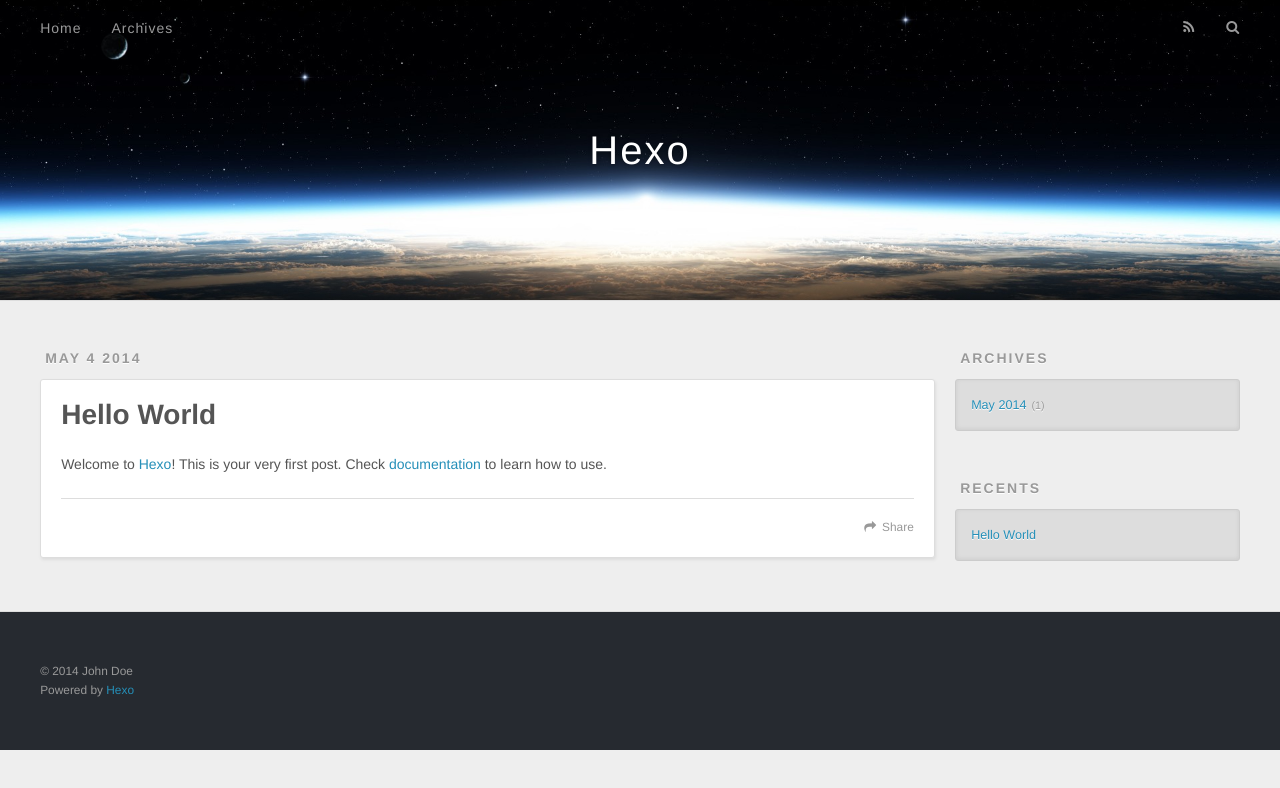
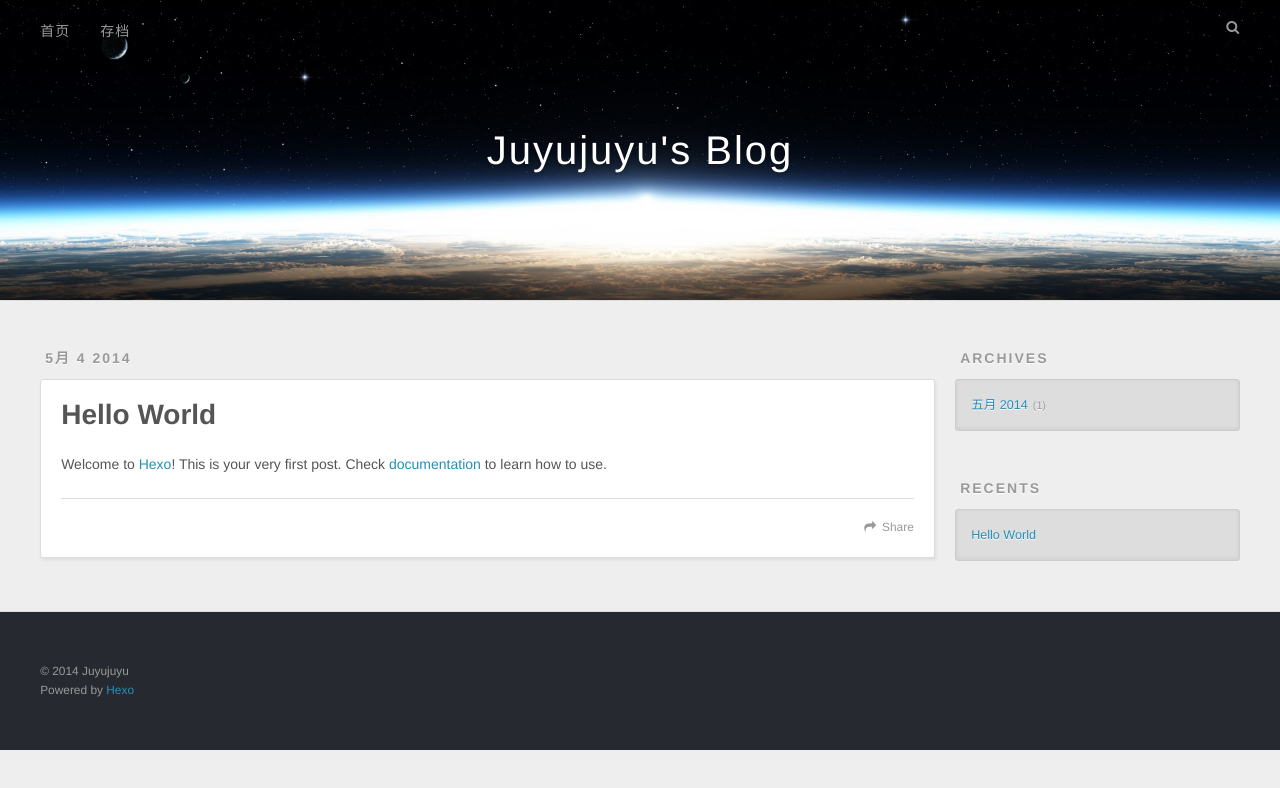
Before and after one commit to juyujuyu/juyujuyu.github.io, a plain HTML site: page index.html in a window 1280 px wide. Drawn offline with nearby package versions, Linux system fonts and the light colour scheme.

Commit message:
Site updated: 2014-05-04 11:31:30

```diff
--- a/index.html
+++ b/index.html
@@ -3,17 +3,15 @@
 <head>
   <meta charset="utf-8">
 
-  <title>Hexo</title>
+  <title>Juyujuyu&#39;s Blog</title>
   <meta name="viewport" content="width=device-width, initial-scale=1, maximum-scale=1">
   <meta content="website" property="og:type">
-<meta content="Hexo" property="og:title">
+<meta content="Juyujuyu's Blog" property="og:title">
 <meta content="http://yoursite.com/" property="og:url">
 <meta property="og:image">
-<meta content="Hexo" property="og:site_name">
+<meta content="Juyujuyu's Blog" property="og:site_name">
 <meta property="og:description">
 <meta content="summary" name="twitter:card">
-
-    <link rel="alternative" href="/atom.xml" title="Hexo" type="application/atom+xml">
 
 
     <link rel="icon" href="/favicon.png">
@@ -31,7 +29,7 @@
   <div id="header-outer" class="outer">
     <div id="header-title" class="inner">
       <h1 id="logo-wrap">
-        <a href="/" id="logo">Hexo</a>
+        <a href="/" id="logo">Juyujuyu&#39;s Blog</a>
       </h1>
 
     </div>
@@ -39,14 +37,12 @@
       <nav id="main-nav">
         <a id="main-nav-toggle" class="nav-icon"></a>
 
-          <a class="main-nav-link" href="/">Home</a>
+          <a class="main-nav-link" href="/">首页</a>
 
-          <a class="main-nav-link" href="/archives">Archives</a>
+          <a class="main-nav-link" href="/archives">存档</a>
 
       </nav>
       <nav id="sub-nav">
-
-          <a id="nav-rss-link" class="nav-icon" href="/atom.xml" title="RSS Feed"></a>
 
         <a id="nav-search-btn" class="nav-icon" title="Search"></a>
       </nav>
@@ -62,7 +58,7 @@
     <article id="post-hello-world" class="article article-type-post" itemscope itemprop="blogPost">
   <div class="article-meta">
     <a href="/2014/05/04/hello-world/" class="article-date">
-  <time datetime="2014-05-04T02:11:37.000Z" itemprop="datePublished">May 4 2014</time>
+  <time datetime="2014-05-04T02:11:37.000Z" itemprop="datePublished">5月 4 2014</time>
 </a>
 
   </div>
@@ -86,7 +82,7 @@
 
     </div>
     <footer class="article-footer">
-      <a data-url="http://yoursite.com/2014/05/04/hello-world/" data-id="52xwb46vvu6rq6f5" class="article-share-link">Share</a>
+      <a data-url="http://yoursite.com/2014/05/04/hello-world/" data-id="jl6xv8wd479tiijh" class="article-share-link">Share</a>
 
 
     </footer>
@@ -111,7 +107,7 @@
   <div class="widget-wrap">
     <h3 class="widget-title">Archives</h3>
     <div class="widget">
-      <ul class="archive-list"><li class="archive-list-item"><a class="archive-list-link" href="/archives/2014/05">May 2014</a><span class="archive-list-count">1</span></li></ul>
+      <ul class="archive-list"><li class="archive-list-item"><a class="archive-list-link" href="/archives/2014/05">五月 2014</a><span class="archive-list-count">1</span></li></ul>
     </div>
   </div>
 
@@ -138,7 +134,7 @@
 
   <div class="outer">
     <div id="footer-info" class="inner">
-      &copy; 2014 John Doe<br>
+      &copy; 2014 Juyujuyu<br>
       Powered by <a href="http://zespia.tw/hexo/" target="_blank">Hexo</a>
     </div>
   </div>
@@ -146,9 +142,9 @@
     </div>
     <nav id="mobile-nav">
 
-    <a href="/" class="mobile-nav-link">Home</a>
+    <a href="/" class="mobile-nav-link">首页</a>
 
-    <a href="/archives" class="mobile-nav-link">Archives</a>
+    <a href="/archives" class="mobile-nav-link">存档</a>
 
 </nav>
 
```
Also changed, not shown: 2014/05/04/hello-world/index.html (+11 -15 lines), archives/2014/05/index.html (+12 -16 lines), archives/2014/index.html (+12 -16 lines), archives/index.html (+12 -16 lines).
